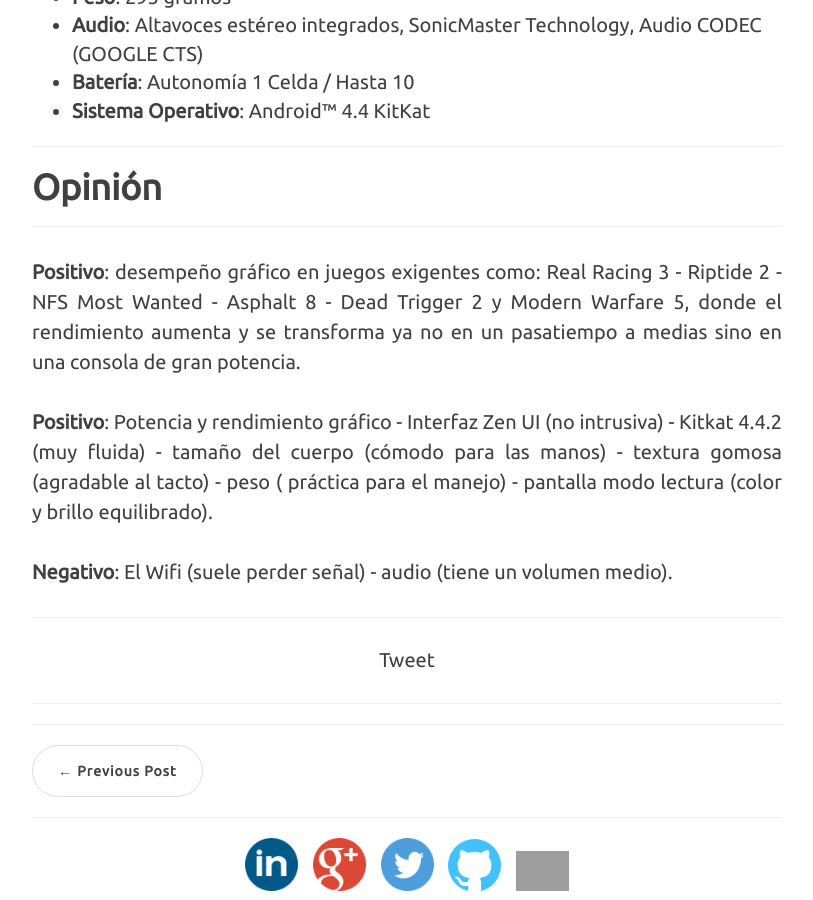
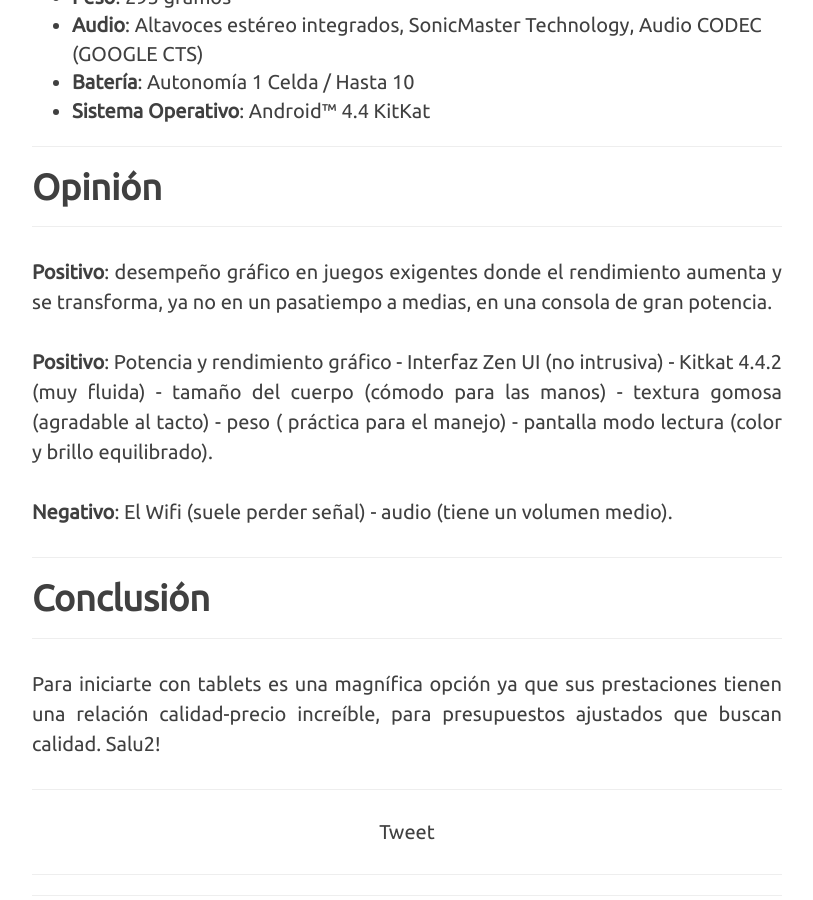
Before and after one commit to R12Leal/R12Leal.github.io, a Jekyll site: the page built from _posts/2015-09-15-asus-memo-pad-k013.markdown, in a window 1280 px wide and 900 px high, scrolled down 1109 px. Shown: the whole window, without its empty margins (233-1046 px from the left). Built offline with Jekyll 4.4.1, drawn with Linux system fonts in a browser that asks for light colours; nearby versions of some CDN libraries; comment, search, counter and statistics services are not loaded.

Commit message:
Update 15/09/2015

```diff
--- a/_posts/2015-09-15-asus-memo-pad-k013.markdown
+++ b/_posts/2015-09-15-asus-memo-pad-k013.markdown
@@ -28,6 +28,10 @@
 <hr />
 <h2 class="section-heading">Opinión</h2>
 <hr />
-<p><strong>Positivo</strong>: desempeño gráfico en juegos exigentes como: Real Racing 3 - Riptide 2 - NFS Most Wanted - Asphalt 8 - Dead Trigger 2 y Modern Warfare 5, donde el rendimiento aumenta y se transforma ya no en un pasatiempo a medias sino en una consola de gran potencia.</p>
+<p><strong>Positivo</strong>: desempeño gráfico en juegos exigentes donde el rendimiento aumenta y se transforma, ya no en un pasatiempo a medias, en una consola de gran potencia.</p>
 <p><strong>Positivo</strong>: Potencia y rendimiento gráfico - Interfaz Zen UI (no intrusiva) - Kitkat 4.4.2 (muy fluida) - tamaño del cuerpo (cómodo para las manos) - textura gomosa (agradable al tacto) - peso ( práctica para el manejo) - pantalla modo lectura (color y brillo equilibrado).</p>
 <p><strong>Negativo</strong>: El Wifi (suele perder señal) - audio (tiene un volumen medio).
+<hr />
+<h2 class="section-heading">Conclusión</h2>
+<hr />
+<p>Para iniciarte con tablets es una magnífica opción ya que sus prestaciones tienen una relación calidad-precio increíble, para presupuestos ajustados que buscan calidad. Salu2!</p>
```
